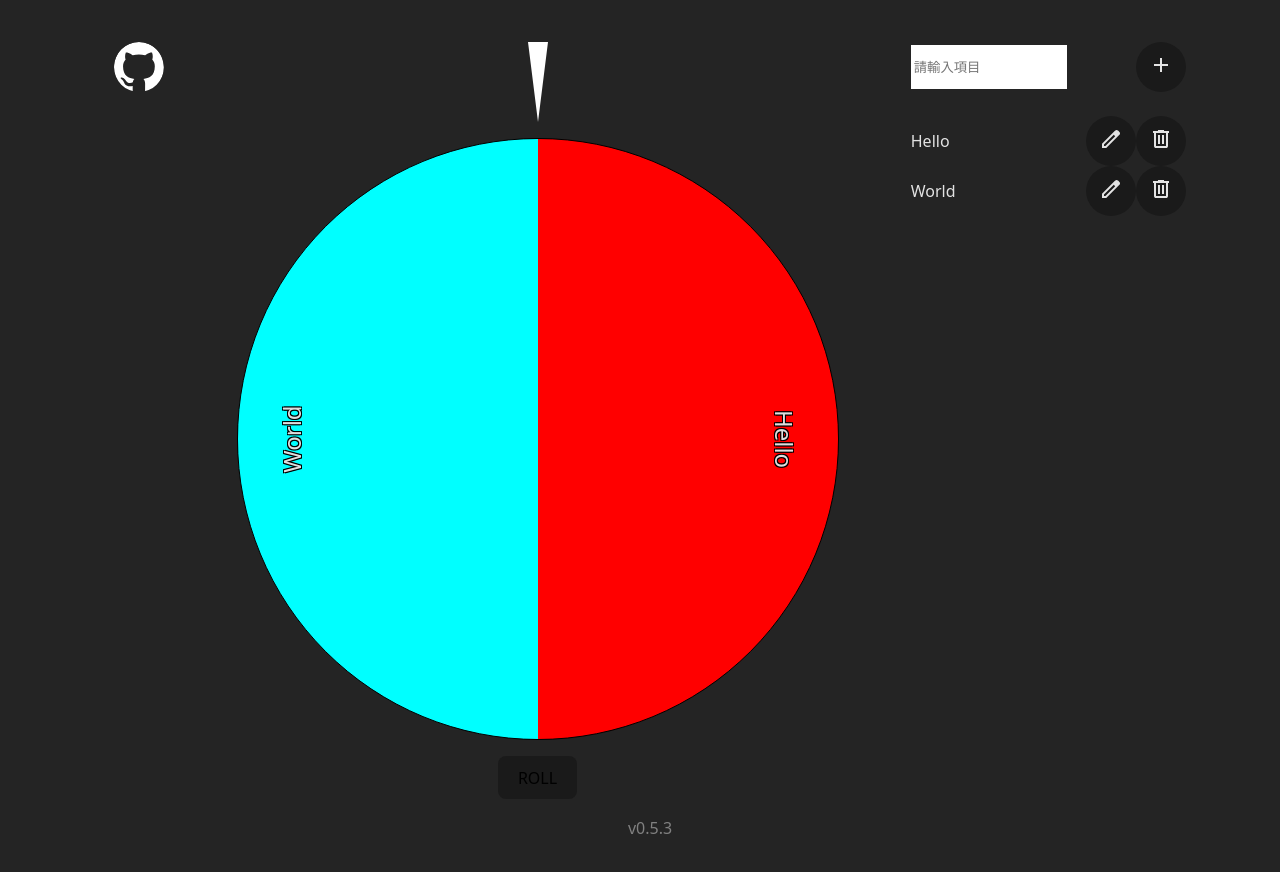
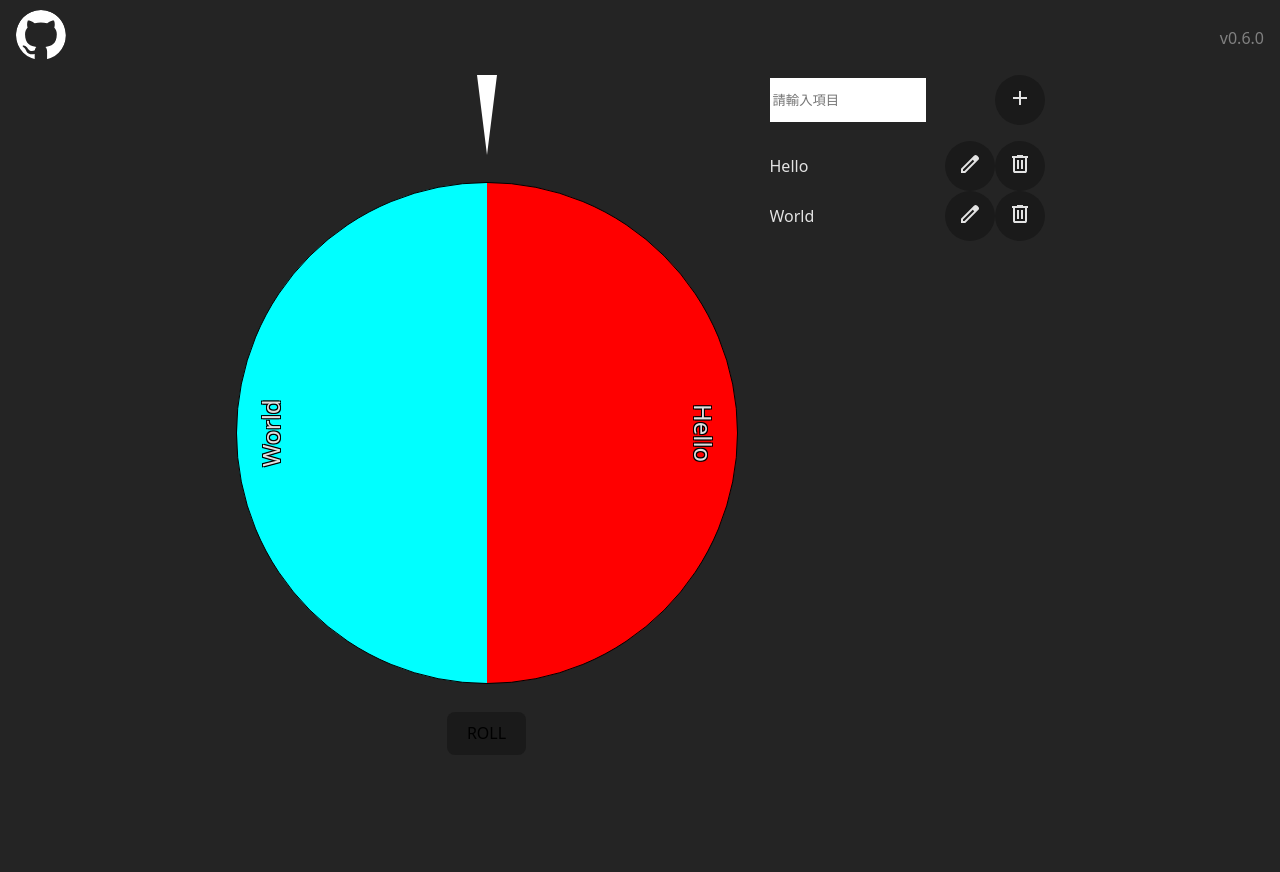
Before and after one commit to regg408/roulette, a React (Vite) app: page / in a window 1280 px wide. Shown: the top 872 px of the page. After the commit the page ends 800 px from the top, so only its background shows below. Built offline with nearby package versions, Linux system fonts and the light colour scheme.

Commit message:
feat: rwd

```diff
--- a/index.html
+++ b/index.html
@@ -7,7 +7,7 @@
     <title>Roulette demo</title>
   </head>
   <body>
-    <div id="root" style="width: 100%;"></div>
+    <div id="root"></div>
     <script type="module" src="/src/main.tsx"></script>
   </body>
 </html>
--- a/package.json
+++ b/package.json
@@ -1,7 +1,7 @@
 {
   "name": "roulette",
   "private": true,
-  "version": "0.5.3",
+  "version": "0.6.0",
   "type": "module",
   "scripts": {
     "dev": "vite",
--- a/src/App.tsx
+++ b/src/App.tsx
@@ -1,83 +1,26 @@
-import { useEffect, useRef, useState } from 'react';
+import { useRef, useState } from 'react';
 import { Roulette } from './component/roulette';
 import { ItemList } from './component/itemList';
-import { getRandomEasing } from './common/easing';
-import { LinkBar } from './component/linkBar';
-import { VersionBanner } from './component/versionBanner';
 import { Modal } from './component/modal';
+import { AppBar } from './component/appBar';
 
 function App() {
-	const [degree, setDegree] = useState(0);
-	const [isSpin, setIsSpin] = useState(false);
+	const degree = useRef<number>(0);
 	const [list, setList] = useState<string[]>(JSON.parse(localStorage.getItem("list") ?? "null") ?? ["Hello", "World"]);
 	const [showModal, setShowModal] = useState<boolean>(false);
 	const [result, setResult] = useState<string>("");
-	const speedFactor = useRef<number>(0);
-	const weight = useRef<number>(0);
-	const degreeIntervalId = useRef<number | null>(null);
-	const weightIntervalId = useRef<number | null>(null);
 
-	useEffect(() => {
-		return () => {
-			if (degreeIntervalId.current !== null) {
-				window.clearInterval(degreeIntervalId.current);
-				degreeIntervalId.current = null;
-			}
-
-			if (weightIntervalId.current !== null) {
-				window.clearInterval(weightIntervalId.current);
-				weightIntervalId.current = null;
-			}
-		};
-	}, []);
-
-	useEffect(() => {
-		if (!isSpin && degreeIntervalId.current) {
-			window.clearInterval(degreeIntervalId.current);
-			degreeIntervalId.current = null;
-			//計算出輪盤指到的項目，並顯示
-			const targetIndex = Math.floor((360 - degree) / (360 / list.length));
-			setResult(list[targetIndex]);
-			setShowModal(true);
-		}
-	}, [degree, isSpin, list]);
 
 	const onListUpdate = (newList: string[]) => {
 		setList([...newList]);
 		localStorage.setItem("list", JSON.stringify(newList));
 	};
 
-	const startSpin = () => {
-		setIsSpin(true);
-		speedFactor.current = 5 + Math.random() * 3;//隨機速度 5~8
-		weight.current = 1.0;
 
-		degreeIntervalId.current = window.setInterval(() => {
-			setDegree((deg) => (deg + speedFactor.current * weight.current) % 360);
-		}, 1);
-
-		//轉1~2秒
-		window.setTimeout(() => {
-			stopSpin();
-		}, 1000 + Math.random() * 1000);
-	};
-
-	const stopSpin = () => {
-		let time = 0;
-		weightIntervalId.current = window.setInterval(() => {
-			time += 0.001;
-			const easing = getRandomEasing();
-			weight.current = 1 - (easing(Math.min(time, 1)));
-
-			if (weight.current <= 0) {
-				//當權重歸零時，停止旋轉
-				setIsSpin(false);
-				if (weightIntervalId.current) {
-					window.clearInterval(weightIntervalId.current);
-					weightIntervalId.current = null;
-				}
-			}
-		}, 1);
+	const onRouletteStop = () => {
+		const targetIndex = Math.floor((360 - degree.current) / (360 / list.length));
+		setResult(list[targetIndex]);
+		setShowModal(true);
 	};
 
 	const onCloseModal = () => {
@@ -85,33 +28,15 @@
 	};
 
 	return (
-		<div
-			className="flex-column"
-			style={{
-				width: "100%",
-				minWidth: "1000px",
-				justifyContent: "space-evenly",
-				margin: "10px",
-			}}
-		>
-			<div className="flex-row" style={{ justifyContent: "space-evenly" }}			>
-				<LinkBar />
+		<div className="app-container">
+			<AppBar />
 
-				<div>
-					<Roulette degree={degree} list={list} />
-					<button
-						className='prevent-select'
-						onClick={startSpin}
-						disabled={isSpin}
-					>
-						ROLL
-					</button>
-				</div>
+			<div className="app-func">
+				<Roulette degreeRef={degree} list={list} onStop={onRouletteStop} />
 
 				<ItemList list={list} onchange={onListUpdate} />
 			</div>
 
-			<VersionBanner />
 
 			<Modal show={showModal} text={result} onClose={onCloseModal} />
 		</div >
--- /dev/null
+++ b/src/component/appBar.css
@@ -0,0 +1,9 @@
+.appBar-container {
+	display: flex;
+	flex-direction: row;
+	justify-content: space-between;
+	align-items: center;
+	height: 75px;
+	padding-left: 1rem;
+	padding-right: 1rem;
+}
--- /dev/null
+++ b/src/component/appBar.tsx
@@ -0,0 +1,18 @@
+import githubIcon from './../assets/github-mark-white.svg';
+import './appBar.css';
+
+export const AppBar = () => {
+	return (
+		<div className='appBar-container'>
+			<div>
+				<a href="https://github.com/regg408/roulette">
+					<img className="round" src={githubIcon} alt="github" />
+				</a>
+			</div>
+
+			<div style={{ color: "gray" }}>
+				v{__PACKAGE_JSON_VERSION__}
+			</div>
+		</div>
+	);
+};
--- a/src/component/itemList.css
+++ b/src/component/itemList.css
@@ -1,16 +1,30 @@
 :root {
 	--itemList-textBox-width: 150px;
 	--itemList-textBox-height: 80%;
+}
 
-	--itemList-list-height: 700px;
+.itemList-container {
+	display: flex;
+	flex-direction: column;
+	justify-content: center;
+	width: 275px;
+	gap: 1rem;
+	height: 100%;
 }
 
 .itemList-textBox {
 	width: var(--itemList-textBox-width);
-	height: var(--itemList-textBox-height);
+	height: 40px;
 }
 
 .itemList-list {
-	height: var(--itemList-list-height);
+	height: 100%;
 	overflow-y: auto
 }
+
+@media (max-width: 767px) or (orientation: portrait) {
+	.itemList-list {
+		max-height: 200px;
+		overflow-y: auto
+	}
+}
--- a/src/component/itemList.tsx
+++ b/src/component/itemList.tsx
@@ -55,12 +55,7 @@
 	};
 
 	return (
-		<div
-			className="flex-column"
-			style={{
-				width: "275px"
-			}}
-		>
+		<div className='itemList-container'>
 
 			<div
 				className="flex-column"
@@ -104,7 +99,6 @@
 				}
 			</div>
 
-			<br />
 
 			<div className="flex-column itemList-list">
 				{
--- a/src/component/linkBar.tsx
+++ /dev/null
@@ -1,11 +0,0 @@
-import githubIcon from "./../assets/github-mark-white.svg";
-
-export const LinkBar = () => {
-	return (
-		<div>
-			<a href="https://github.com/regg408/roulette">
-				<img className="round" src={githubIcon} alt="github" />
-			</a>
-		</div>
-	);
-};
--- a/src/component/roulette.css
+++ b/src/component/roulette.css
@@ -1,6 +1,18 @@
 :root {
-	--roulette-width: 600px;
-	--roulette-height: 600px;
+	--roulette-min-width: 500px;
+	--roulette-min-height: 500px;
+
+	--roulette-width: 60vh;
+	--roulette-height: 60vh;
+}
+
+.roulette-container {
+	display: flex;
+	flex-direction: column;
+	justify-content: space-between;
+	align-items: center;
+	height: 100%;
+	gap: 1rem;
 }
 
 .roulette-triangle {
@@ -12,37 +24,51 @@
 	border-top: 80px solid #fff;
 }
 
-.roulette-container {
-	display: flex;
-	flex-direction: column;
-	align-items: center;
-	pointer-events: none;
+.roulette-div {
+	overflow: hidden;
+	min-width: var(--roulette-min-width);
+	min-height: var(--roulette-min-height);
 }
 
 .roulette-circle {
-	position: relative;
 	border: 1px solid black;
 	padding: 0;
-	margin: 1em auto;
+	margin: 0;
 	width: var(--roulette-width);
 	height: var(--roulette-height);
+	min-width: var(--roulette-min-width);
+	min-height: var(--roulette-min-height);
 	border-radius: 50%;
 	list-style: none;
-	overflow: hidden;
 }
 
 .roulette-li {
 	position: absolute;
 	width: var(--roulette-width);
 	height: var(--roulette-height);
+	min-width: var(--roulette-min-width);
+	min-height: var(--roulette-min-height);
 }
 
 .roulette-text {
-	width: 100%;
-	height: 100%;
+	padding-top: 1rem;
 	font-size: 24px;
 	text-shadow: -1px -1px 0 #000,
 		1px -1px 0 #000,
 		-1px 1px 0 #000,
 		1px 1px 0 #000;
 }
+
+@media (max-width: 767px) or (orientation: portrait) {
+	:root {
+		--roulette-width: 80vw;
+		--roulette-height: 80vw;
+
+		--roulette-min-width: none;
+		--roulette-min-height: none;
+	}
+
+	.roulette-triangle {
+		border-top: 50px solid #fff;
+	}
+}
--- a/src/component/roulette.tsx
+++ b/src/component/roulette.tsx
@@ -1,8 +1,11 @@
+import { RefObject, useRef, useState } from 'react';
 import './roulette.css';
+import { getRandomEasing } from '../common/easing';
 
 interface RouletteProps {
-	degree: number;
+	degreeRef: RefObject<number>;
 	list: string[];
+	onStop: () => void;
 }
 
 /**
@@ -11,7 +14,15 @@
  * @returns
  */
 export const Roulette = (props: RouletteProps) => {
-	const { degree, list } = props;
+	const { degreeRef, list, onStop } = props;
+
+	const [isSpin, setIsSpin] = useState(false);
+	const [degree, setDegree] = useState(degreeRef.current);
+
+	const speedFactor = useRef<number>(0);
+	const weight = useRef<number>(0);
+	const degreeIntervalId = useRef<number | null>(null);
+	const weightIntervalId = useRef<number | null>(null);
 
 	//建立輪盤顏色
 	const background = `conic-gradient(${list.map((_, index) => {
@@ -19,18 +30,54 @@
 		return `${hsl} ${index * 360 / list.length}deg, ${hsl} ${(index + 1) * 360 / list.length}deg`;
 	}).join(",")})`;
 
+
+	const startSpin = () => {
+		setIsSpin(true);
+		speedFactor.current = 5 + Math.random() * 3;//隨機速度 5~8
+		weight.current = 1.0;
+
+		degreeIntervalId.current = window.setInterval(() => {
+			degreeRef.current = (degreeRef.current + speedFactor.current * weight.current) % 360;
+			setDegree(degreeRef.current);
+		}, 1);
+
+		//轉1~2秒
+		window.setTimeout(() => {
+			stopSpin();
+		}, 1000 + Math.random() * 1000);
+	};
+
+	const stopSpin = () => {
+		let time = 0;
+		const easing = getRandomEasing();
+		weightIntervalId.current = window.setInterval(() => {
+			time += 0.001;
+			weight.current = 1 - (easing(Math.min(time, 1)));
+
+			if (weight.current <= 0) {
+				//當權重歸零時，停止旋轉
+				setIsSpin(false);
+				if (weightIntervalId.current) {
+					window.clearInterval(weightIntervalId.current);
+					weightIntervalId.current = null;
+				}
+				onStop();
+			}
+		}, 1);
+	};
+
 	return (
-		<div className="prevent-select roulette-container">
-			<div className="roulette-triangle" />
-			<div style={{ transform: `rotate(${degree}deg)` }}>
+		<div className="roulette-container">
+			<div className="prevent-pointer-events roulette-triangle" />
+			<div className='roulette-div'> {/**避免旋轉導致長寬改變而出現scroll bar */}
+				<div className='prevent-pointer-events' style={{ transform: `rotate(${degree}deg)` }}>
 					<ul className="roulette-circle" style={{ background: background }}>
 						{
 							//文字
 							list.map((item, index) => {
 								return (
-								<li className="roulette-li" key={`roulette-${index}`}>
-									<div className="roulette-text" style={{ transform: `rotate(${(index + 0.5) * (360 / list.length)}deg)` }}>
-										<br />
+									<li className="roulette-li" key={`roulette-${index}`} style={{ transform: `rotate(${(index + 0.5) * (360 / list.length)}deg)` }}>
+										<div className="roulette-text" >
 											{item}
 										</div>
 									</li>
@@ -40,5 +87,10 @@
 					</ul>
 				</div >
 			</div>
+
+			<button className='prevent-select' onClick={startSpin} disabled={isSpin}>
+				ROLL
+			</button>
+		</div>
 	);
 };
--- a/src/component/versionBanner.tsx
+++ /dev/null
@@ -1,7 +0,0 @@
-export const VersionBanner = () => {
-	return (
-		<div style={{ color: "gray" }}>
-			v{__PACKAGE_JSON_VERSION__}
-		</div>
-	);
-};
--- a/src/index.css
+++ b/src/index.css
@@ -14,18 +14,16 @@
 }
 
 #root {
-  max-width: 1280px;
-  margin: 0 auto;
-  padding: 2rem;
   text-align: center;
+  height: 100%;
 }
 
+html,
 body {
   margin: 0;
-  display: flex;
-  place-items: center;
-  min-height: 100vh;
+  height: 100%;
 }
+
 
 button {
   border-radius: 8px;
@@ -64,6 +62,10 @@
   user-select: none;
 }
 
+.prevent-pointer-events {
+  pointer-events: none;
+}
+
 .flex-row {
   display: flex;
   flex-direction: row;
@@ -81,3 +83,26 @@
   font-size: 12px;
   text-align: left;
 }
+
+.app-container {
+  display: flex;
+  flex-direction: column;
+  height: 100%;
+}
+
+.app-func {
+  display: flex;
+  flex-direction: row;
+  align-items: center;
+  justify-content: center;
+  gap: 2rem;
+  height: 85%;
+}
+
+@media (max-width: 768px) or (orientation: portrait) {
+  .app-func {
+    display: flex;
+    flex-direction: column;
+    height: auto;
+  }
+}
```
Also changed, not shown: 1 other file (tests, documents, lock files or other folders). Lines whose indentation alone changed are shown as unchanged.
